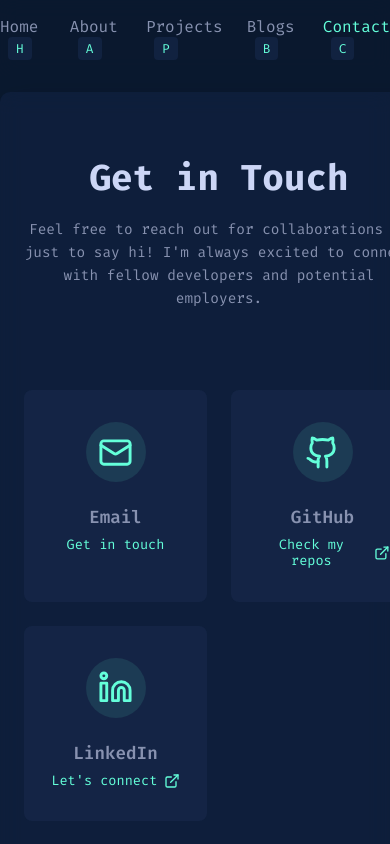
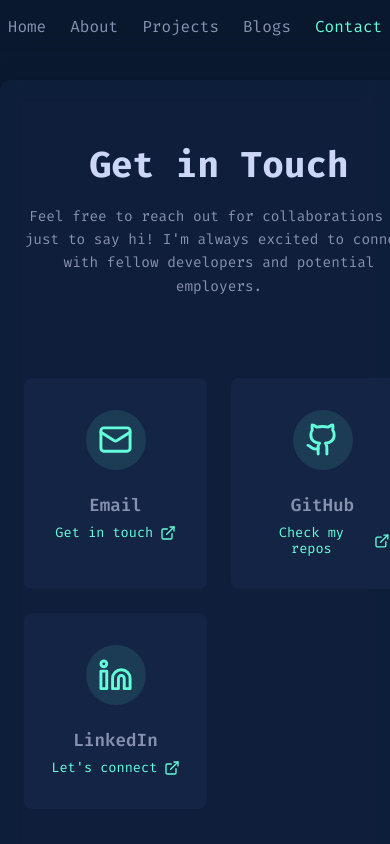
Before and after one commit to jaypopat/portfolio, a React (Vite) app: page /contact in a window 390 px wide. Shown: the top 844 px of the page. Built offline with nearby package versions, Linux system fonts and the light colour scheme.

Commit message:
removed keyboard shortcuts for mobile and added socials urls

```diff
--- a/src/App.jsx
+++ b/src/App.jsx
@@ -7,7 +7,7 @@ import {
   useNavigate,
   useLocation,
 } from "react-router-dom";
-import styled, { createGlobalStyle, keyframes } from "styled-components";
+import styled, { createGlobalStyle } from "styled-components";
 import { BlogPost } from "./components/BlogPost";
 import { Blogs } from "./components/Blogs";
 import { About } from "./components/About";
@@ -78,7 +78,7 @@ const Main = styled.main`
   justify-content: center;
   width: 100%;
   max-width: 800px;
-  padding: 2rem;
+  padding: clamp(1rem, 5vw, 2rem);
   margin-top: 60px;
   text-align: center;
 `;
@@ -91,6 +91,11 @@ const KeyboardShortcut = styled.span`
   border-radius: 4px;
   font-size: 0.8rem;
   margin-left: 0.5rem;
+
+  @media (max-width: 768px) {
+    // Adjust the breakpoint as needed
+    display: none; // Hide on mobile devices
+  }
 `;
 
 // Components
--- a/src/components/Contact.jsx
+++ b/src/components/Contact.jsx
@@ -1,6 +1,6 @@
 import React from "react";
 import styled, { keyframes } from "styled-components";
-import { Mail, Github, Linkedin, ExternalLink } from "lucide-react";
+import { Mail, Github, Linkedin, ExternalLink, Twitter } from "lucide-react";
 import {
   Description,
   Title,
@@ -57,7 +57,9 @@ const ContactItem = styled.div`
   background: rgba(29, 45, 80, 0.5);
   border-radius: 8px;
   transition: all 0.3s ease;
-  animation: ${slideIn} 0.5s ease forwards, ${fadeIn} 0.5s ease forwards;
+  animation:
+    ${slideIn} 0.5s ease forwards,
+    ${fadeIn} 0.5s ease forwards;
   opacity: 0;
   transform: translateY(20px);
 
@@ -200,6 +202,26 @@ const StyledDescription = styled(Description)`
     font-size: 0.9rem;
   }
 `;
+const contactDetails = [
+  {
+    label: "Email",
+    url: "mailto:contact.jaypopat@gmail.com",
+    icon: <Mail size={35} color="#64ffda" aria-hidden="true" />,
+    description: "Get in touch",
+  },
+  {
+    label: "GitHub",
+    url: "https://github.com/jaypopat",
+    icon: <Github size={35} color="#64ffda" aria-hidden="true" />,
+    description: "Check my repos",
+  },
+  {
+    label: "LinkedIn",
+    url: "https://linkedin.com/in/jaypopat1/",
+    icon: <Linkedin size={35} color="#64ffda" aria-hidden="true" />,
+    description: "Let's connect",
+  },
+];
 
 export const Contact = () => {
   return (
@@ -212,31 +234,18 @@ export const Contact = () => {
           employers.
         </StyledDescription>
         <ContactGrid>
-          <ContactItem>
+          {contactDetails.map((contact, index) => (
+            <ContactItem key={index}>
               <ContactLink
-              href="mailto:contact.x@gmail.com"
-              aria-label="Email me"
-            >
-              <IconWrapper>
-                <Mail size={35} color="#64ffda" aria-hidden="true" />
-              </IconWrapper>
-              <ContactText>Email</ContactText>
-              <ContactSubText>Get in touch</ContactSubText>
-            </ContactLink>
-          </ContactItem>
-          <ContactItem>
-            <ContactLink
-              href="https://github.com/x"
+                href={contact.url}
                 target="_blank"
                 rel="noopener noreferrer"
-              aria-label="Visit my GitHub profile"
+                aria-label={`Visit my ${contact.label} profile`}
               >
-              <IconWrapper>
-                <Github size={35} color="#64ffda" aria-hidden="true" />
-              </IconWrapper>
-              <ContactText>GitHub</ContactText>
+                <IconWrapper>{contact.icon}</IconWrapper>
+                <ContactText>{contact.label}</ContactText>
                 <ContactSubText>
-                Check my repos
+                  {contact.description}
                   <ExternalLink
                     size={16}
                     style={{ marginLeft: "0.4rem" }}
@@ -245,27 +254,7 @@ export const Contact = () => {
                 </ContactSubText>
               </ContactLink>
             </ContactItem>
-          <ContactItem>
-            <ContactLink
-              href="https://linkedin.com/in/x/"
-              target="_blank"
-              rel="noopener noreferrer"
-              aria-label="Visit my LinkedIn profile"
-            >
-              <IconWrapper>
-                <Linkedin size={35} color="#64ffda" aria-hidden="true" />
-              </IconWrapper>
-              <ContactText>LinkedIn</ContactText>
-              <ContactSubText>
-                Let's connect
-                <ExternalLink
-                  size={16}
-                  style={{ marginLeft: "0.4rem" }}
-                  aria-hidden="true"
-                />
-              </ContactSubText>
-            </ContactLink>
-          </ContactItem>
+          ))}
         </ContactGrid>
         <StyledButton as="a" href="mailto:contact.x@gmail.com">
           Send a Message
```
Lines whose indentation alone changed are shown as unchanged.
